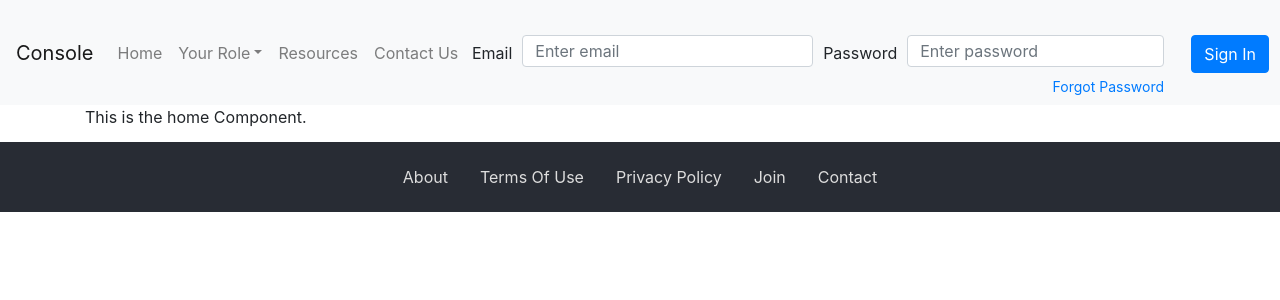
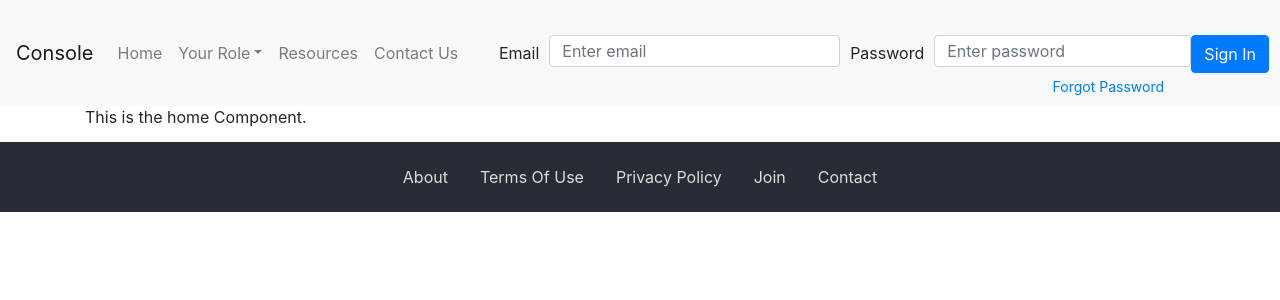
Before and after one commit to rxheem/student-console, a React (Create React App) app: page / in a window 1280 px wide. Shown: the top 300 px of the page. Built offline with nearby package versions, Linux system fonts and the light colour scheme.

Commit message:
Updated Sign In Logic

```diff
--- a/src/components/homeNavigation/HomeNavigation.js
+++ b/src/components/homeNavigation/HomeNavigation.js
@@ -2,6 +2,8 @@ import React, { Component } from 'react';
 import Navbar from 'react-bootstrap/Navbar';
 import Nav from 'react-bootstrap/Nav';
 import NavDropdown from 'react-bootstrap/NavDropdown';
+
+// Components
 import SignIn from '../signIn/SignIn';
 
 // Views
--- a/src/components/signIn/SignIn.css
+++ b/src/components/signIn/SignIn.css
@@ -1,6 +1,10 @@
 /* SignIn.css */
 
 @media only screen and (min-width: 990px) {
+
+  .si-minified{
+    padding-top: 15px;
+  }
   #Sign-In {
     padding-top: 27px !important;
   }
@@ -20,11 +24,23 @@
     margin-top: -13px !important;
   }
 
+  .frm-group {
+    display: flex;
+  }
+
   #btnSignIn {
     margin-left: -5px !important;
     max-height: 38px;
   }
 }
 
-@media only screen and (min-width: 889px) {
+@media only screen and (max-width: 600px) {
+
+  .form, form{
+    display: block;
+  }
+
+  #btnSignIn {
+    max-height: 40px;
+  }
 }
--- a/src/components/signIn/SignIn.js
+++ b/src/components/signIn/SignIn.js
@@ -7,6 +7,9 @@ import Row from 'react-bootstrap/Row';
 import Container from 'react-bootstrap/Container';
 import Button from 'react-bootstrap/Button';
 import Link from 'react-router-dom/Link';
+
+// jQuery
+import $ from 'jquery';
 
 // Importing Style
 import './SignIn.css';
@@ -23,6 +26,18 @@ class SignIn extends Component {
     };
   }
 
+  isMobile = function() {
+    if (
+      /Android|webOS|iPhone|iPad|iPod|BlackBerry|IEMobile|Opera Mini/i.test(
+        navigator.userAgent
+      )
+    ) {
+      return true;
+    }
+
+    return false;
+  };
+
   // Handles the event changes for the email and password
   handleChange(event) {
     this.setState({ [event.target.id]: event.target.value });
@@ -31,22 +46,18 @@ class SignIn extends Component {
   componentDidMount() {}
 
   render() {
+    if (this.isMobile()) {
+      return(
+        <Link role='button' className='nav-link'>Sign In</Link>
+      )
+    } else {
       if (this.props.isMinified) {
         return (
-        <div
-          fluid={true}
-          id='Sign-In'
-          style={{ paddingTop: '15px' }}
-          className='si-minified'
-        >
-          <Form className='ml-auto'>
+          <div fluid={true} id='Sign-In' className='si-minified'>
+            <Form>
               <Form.Row>
                 {/* Email or username */}
-              <Form.Group
-                as={Col}
-                controlId='email'
-                style={{ display: 'flex' }}
-              >
+                <Form.Group as={Col} controlId='email' className='frm-group'>
                   <Form.Label
                     style={{
                       paddingRight: '10px',
@@ -65,11 +76,7 @@ class SignIn extends Component {
                 </Form.Group>
 
                 {/* Password */}
-              <Form.Group
-                as={Col}
-                controlId='password'
-                style={{ display: 'flex', paddingRight: '2rem' }}
-              >
+                <Form.Group as={Col} controlId='password' className='frm-group'>
                   <Form.Label
                     style={{ paddingRight: '10px', paddingTop: ' 6px' }}
                   >
@@ -104,5 +111,6 @@ class SignIn extends Component {
       }
     }
   }
+}
 
 export default SignIn;
```
Lines whose indentation alone changed are shown as unchanged.
